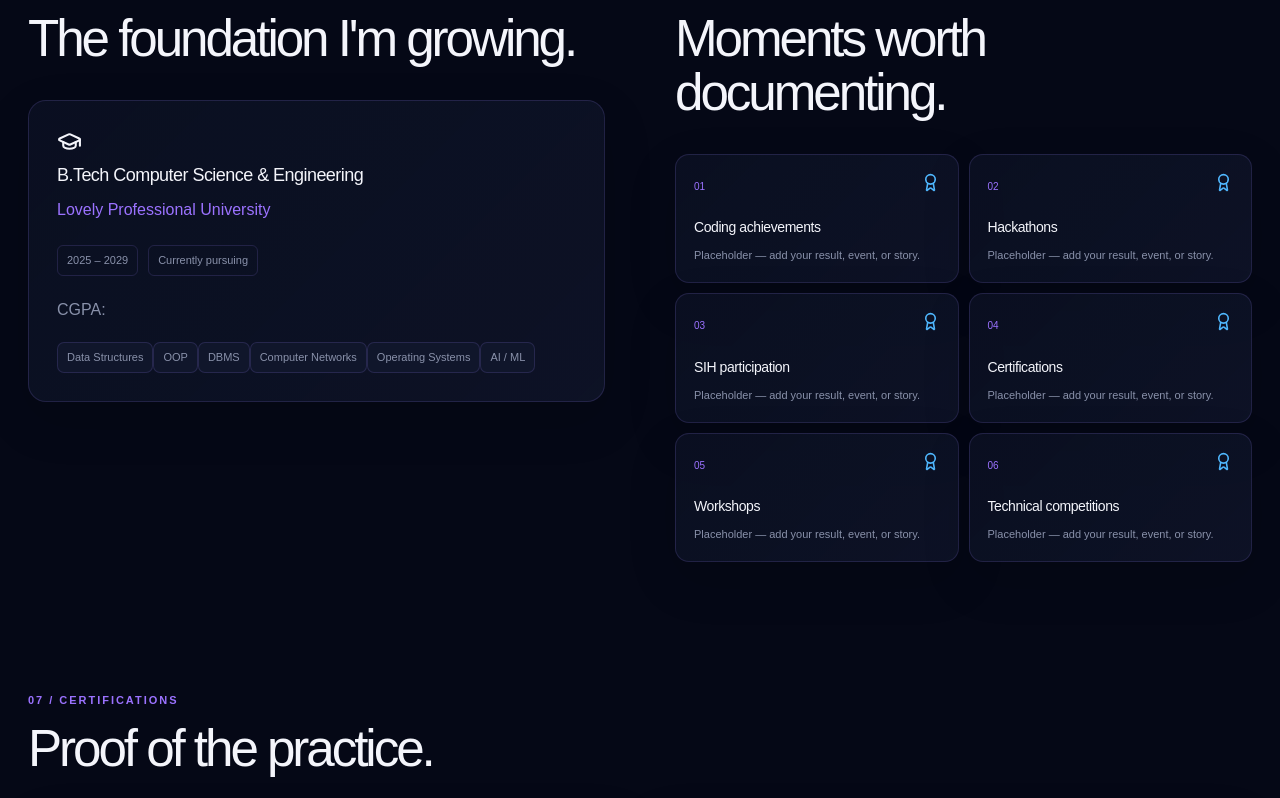
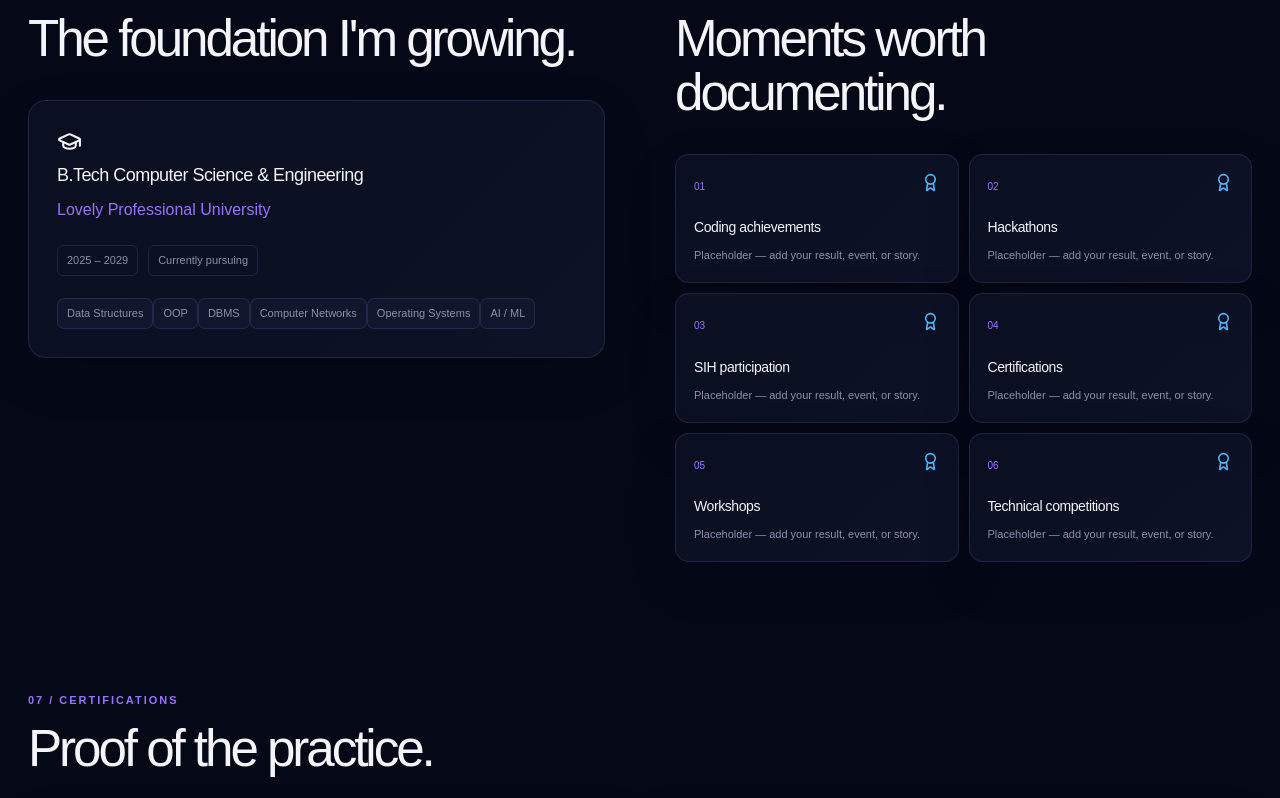
Before and after one commit to chandrakant8455/portfolio-ckj, a Next.js app: page / in a window 1280 px wide. Shown: the part 3629-4427 px from the top of the page. Built offline with nearby package versions, Linux system fonts and the light colour scheme.

Commit message:
feat: reorganize education and achievements sections in portfolio page

```diff
--- a/app/page.tsx
+++ b/app/page.tsx
@@ -22,7 +22,7 @@ export default function Page() {
       <Section id="skills" eyebrow="02 / Toolkit" title="Technologies I&apos;m exploring."><div className="skills-layout"><div className="skill-grid">{Object.entries(portfolio.skills).map(([cat,items],i) => { const Icon=icons[i]; return <div className="glass skill-group" key={cat}><div className="group-head"><Icon size={18}/><span>{cat === 'ai' ? 'AI / ML' : cat === 'web' ? 'Web Development' : cat[0].toUpperCase()+cat.slice(1)}</span></div><div className="pills">{items.map(x=><Pill key={x}>{x}</Pill>)}</div></div> })}</div><div className="learning-panel"><div className="eyebrow">Currently learning</div>{['Data Structures & Algorithms','Machine Learning','React','SQL','Deep Learning'].map((x,i)=><div className="learn-line" key={x}><span><i/> {x}</span><span className="in-progress">in progress</span></div>)}</div></div></Section>
       <Section id="projects" eyebrow="03 / Selected work" title="Small projects, real lessons."><div className="project-grid">{portfolio.projects.map(([title,desc,tags],i)=><motion.article className="project-card glass" whileHover={{ y: -6 }} key={title}><div className={`project-art art-${i}`}><span>{['01','02','03','04'][i]}</span><Code2 size={42}/></div><div className="project-body"><div className="placeholder-label">Sample project · replace with your work</div><h3>{title}</h3><p>{desc}</p><div className="project-foot"><div className="tagline">{tags}</div><div className="card-links"><a href="#contact" aria-label={`GitHub for ${title}`}><Code2 size={17}/></a><a href="#contact" aria-label={`Live demo for ${title}`}><ExternalLink size={17}/></a></div></div></div></motion.article>)}</div></Section>
       <Section id="internships" eyebrow="04 / Experience in progress" title="Learning beyond the classroom."><div className="timeline">{portfolio.internships.map(([role,org,duration,skills,desc])=><div className="timeline-item glass" key={role}><div className="timeline-dot"/><div className="timeline-top"><div><span className="placeholder-label">Placeholder — replace details</span><h3>{role}</h3><p className="accent-text">{org}</p></div><span className="date">{duration}</span></div><p>{desc}</p><div className="pills">{skills.split(' · ').map(s=><Pill key={s}>{s}</Pill>)}</div><a className="text-link" href="#contact">Certificate available? Add link <ArrowUpRight size={15}/></a></div>)}</div></Section>
-      <div className="split-sections"><Section id="education" eyebrow="05 / Education" title="The foundation I&apos;m growing."><div className="education-card glass"><GraduationCap size={25}/><h3>{portfolio.education.degree}</h3><p className="accent-text">{portfolio.education.university}</p><div className="edu-meta"><span>{portfolio.education.year}</span><span>{portfolio.education.status}</span></div><p className="muted">CGPA: {portfolio.education.cgpa}</p><div className="subject-list">{['Data Structures','OOP','DBMS','Computer Networks','Operating Systems','AI / ML'].map(x=><Pill key={x}>{x}</Pill>)}</div></div></Section><Section id="achievements" eyebrow="06 / Milestones" title="Moments worth documenting."><div className="achievement-grid">{portfolio.achievements.map((x,i)=><div className="achievement glass" key={x}><span>0{i+1}</span><Award size={19}/><h3>{x}</h3><p>Placeholder — add your result, event, or story.</p></div>)}</div></Section></div>
+      <div className="split-sections"><Section id="education" eyebrow="05 / Education" title="The foundation I&apos;m growing."><div className="education-card glass"><GraduationCap size={25}/><h3>{portfolio.education.degree}</h3><p className="accent-text">{portfolio.education.university}</p><div className="edu-meta"><span>{portfolio.education.year}</span><span>{portfolio.education.status}</span></div><div className="subject-list">{['Data Structures','OOP','DBMS','Computer Networks','Operating Systems','AI / ML'].map(x=><Pill key={x}>{x}</Pill>)}</div></div></Section><Section id="achievements" eyebrow="06 / Milestones" title="Moments worth documenting."><div className="achievement-grid">{portfolio.achievements.map((x,i)=><div className="achievement glass" key={x}><span>0{i+1}</span><Award size={19}/><h3>{x}</h3><p>Placeholder — add your result, event, or story.</p></div>)}</div></Section></div>
       <Section id="certifications" eyebrow="07 / Certifications" title="Proof of the practice." ><div className="cert-grid">{portfolio.certificates.map(([title,org,date])=><div className="cert-card glass" key={title}><div className="cert-image"><Award size={30}/></div><span className="placeholder-label">Placeholder certificate</span><h3>{title}</h3><p>{org} · {date}</p><a href="#contact" className="text-link">View certificate <ArrowUpRight size={15}/></a></div>)}</div></Section>
       <Section id="learning" eyebrow="08 / The journey" title="Always one concept ahead."><div className="learning-grid">{portfolio.learning.map(([title,desc])=><div className="learning-card glass" key={title}><div className="learning-icon"><Sparkles size={17}/></div><h3>{title}</h3><p>{desc}</p><div className="progress-track"><span/></div></div>)}</div></Section>
       <Section id="contact" eyebrow="09 / Say hello" title="Let&apos;s build something together."><div className="contact-grid"><div><p className="big-copy">{`I'm always interested in learning, collaborating on projects, participating in hackathons, and exploring new technologies.`}</p><div className="contact-list"><a href={`mailto:${portfolio.email}`}><Mail size={19}/><span><small>Email</small>{portfolio.email}</span></a><a href={portfolio.socials.github}><Code2 size={19}/><span><small>GitHub</small>@yourusername</span></a><a href={portfolio.socials.linkedin}><BriefcaseBusiness size={19}/><span><small>LinkedIn</small>/in/yourusername</span></a><div><BookOpen size={19}/><span><small>Location</small>{portfolio.location}</span></div></div></div><form className="contact-form glass" onSubmit={e=>{e.preventDefault();setSent(true)}}>{sent ? <div className="sent"><Check size={30}/><h3>Message ready to send.</h3><p>Connect a form endpoint to receive submissions.</p><button className="button secondary" type="button" onClick={()=>setSent(false)}>Send another</button></div> : <><input required placeholder="Name" aria-label="Name"/><input required type="email" placeholder="Email" aria-label="Email"/><input required placeholder="Subject" aria-label="Subject"/><textarea required placeholder="Message" aria-label="Message" rows={5}/><button className="button primary" type="submit">Send Message <Send size={16}/></button></>}</form></div></Section>
```
